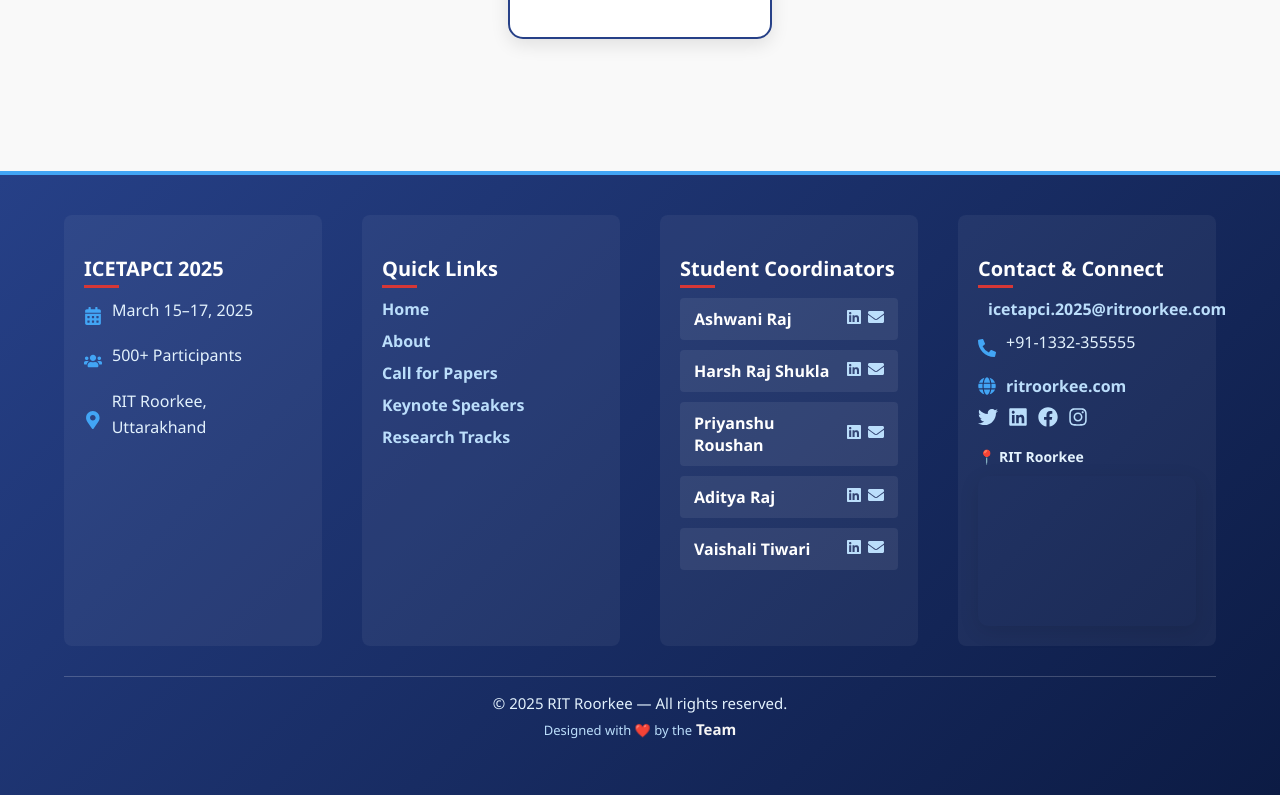
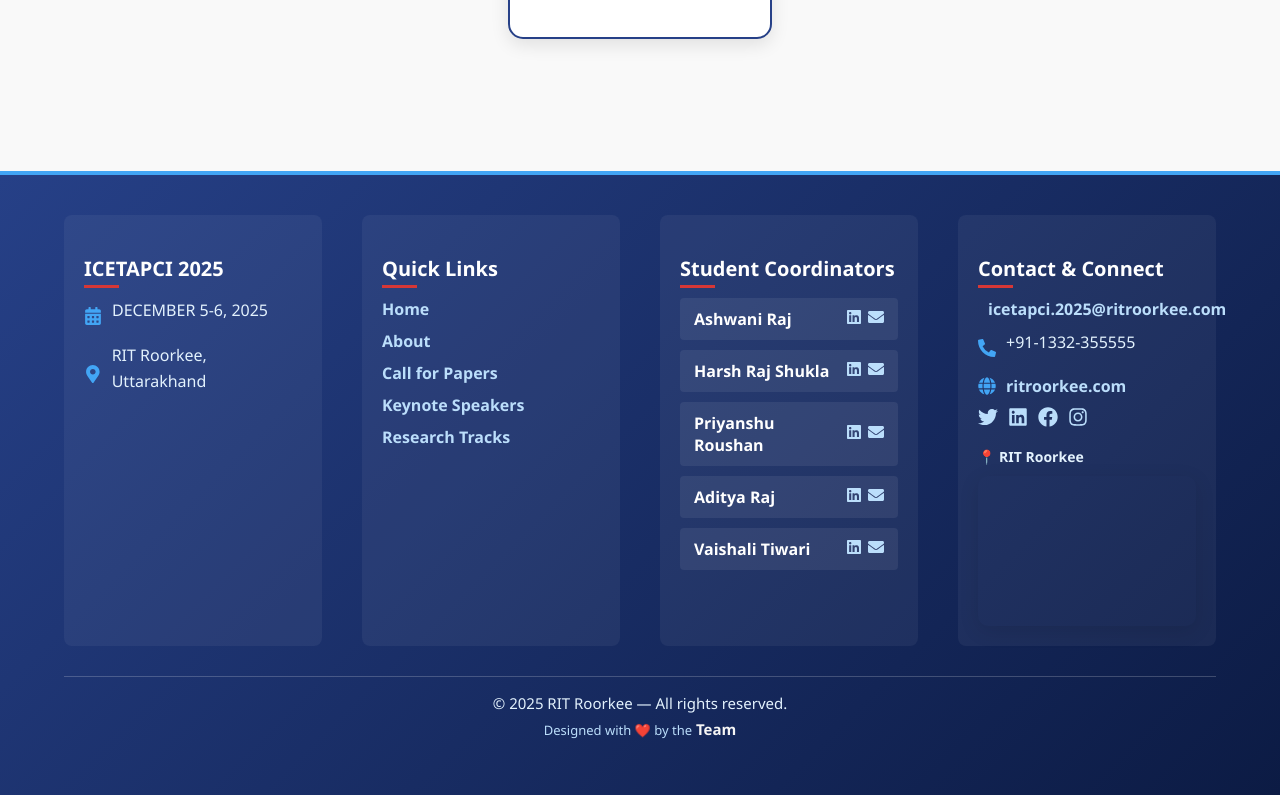
Before and after one commit to PriyanshuRoushan/confwebsite25, a React (Create React App) app in the folder frontend/: page / in a window 1280 px wide. Shown: the part 10120-10915 px from the top of the page. Built offline with nearby package versions, Linux system fonts and the light colour scheme; grey boxes are pictures that could not be loaded; a web font is replaced by a local one.

Commit message:
UPDATED-FOOTER

```diff
--- a/frontend/src/components/footer/footer.js
+++ b/frontend/src/components/footer/footer.js
@@ -148,8 +148,7 @@
         {/* Column 1 - Conference Info */}
         <div style={styles.column}>
           <h3 style={styles.heading}>ICETAPCI 2025<div style={styles.headingLine}></div></h3>
-          <div style={styles.contactInfo}><FaCalendarAlt style={styles.icon} /><span style={styles.paragraph}>March 15–17, 2025</span></div>
-          <div style={styles.contactInfo}><FaUsers style={styles.icon} /><span style={styles.paragraph}>500+ Participants</span></div>
+          <div style={styles.contactInfo}><FaCalendarAlt style={styles.icon} /><span style={styles.paragraph}>DECEMBER 5-6, 2025</span></div>
           <div style={styles.contactInfo}><FaMapMarkerAlt style={styles.icon} /><span style={styles.paragraph}>RIT Roorkee, Uttarakhand</span></div>
         </div>
 
```
